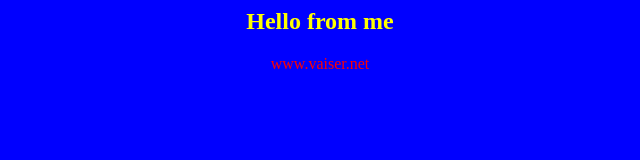
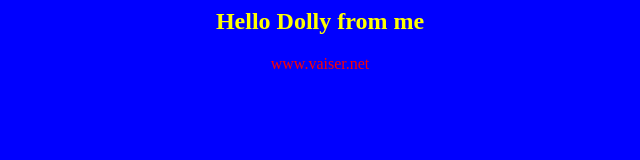
Before and after one commit to OlegVais2016/app-for-jenkins, a plain HTML site: page index.html in a window 1280 px wide. Shown: the whole page, without its empty margins (320-960 px from the left). Drawn offline with Linux system fonts and the light colour scheme.

Commit message:
Update index.html

```diff
--- a/index.html
+++ b/index.html
@@ -1,7 +1,7 @@
 <html>
 <body bgcolor=blue>
 <center>
-<h2><font color=yellow>Hello from me</font></h2>
+<h2><font color=yellow>Hello Dolly from me</font></h2>
 
 <font color=red>www.vaiser.net</font>
 
```
